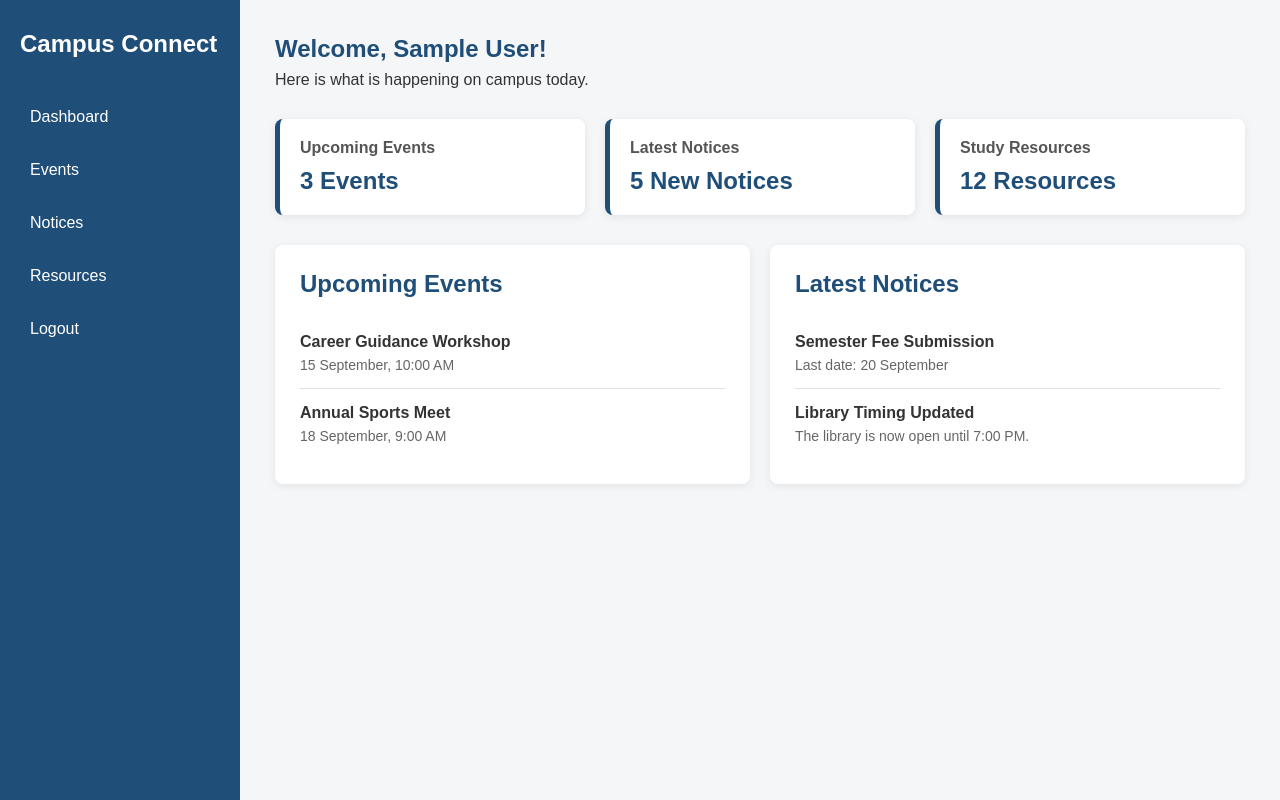
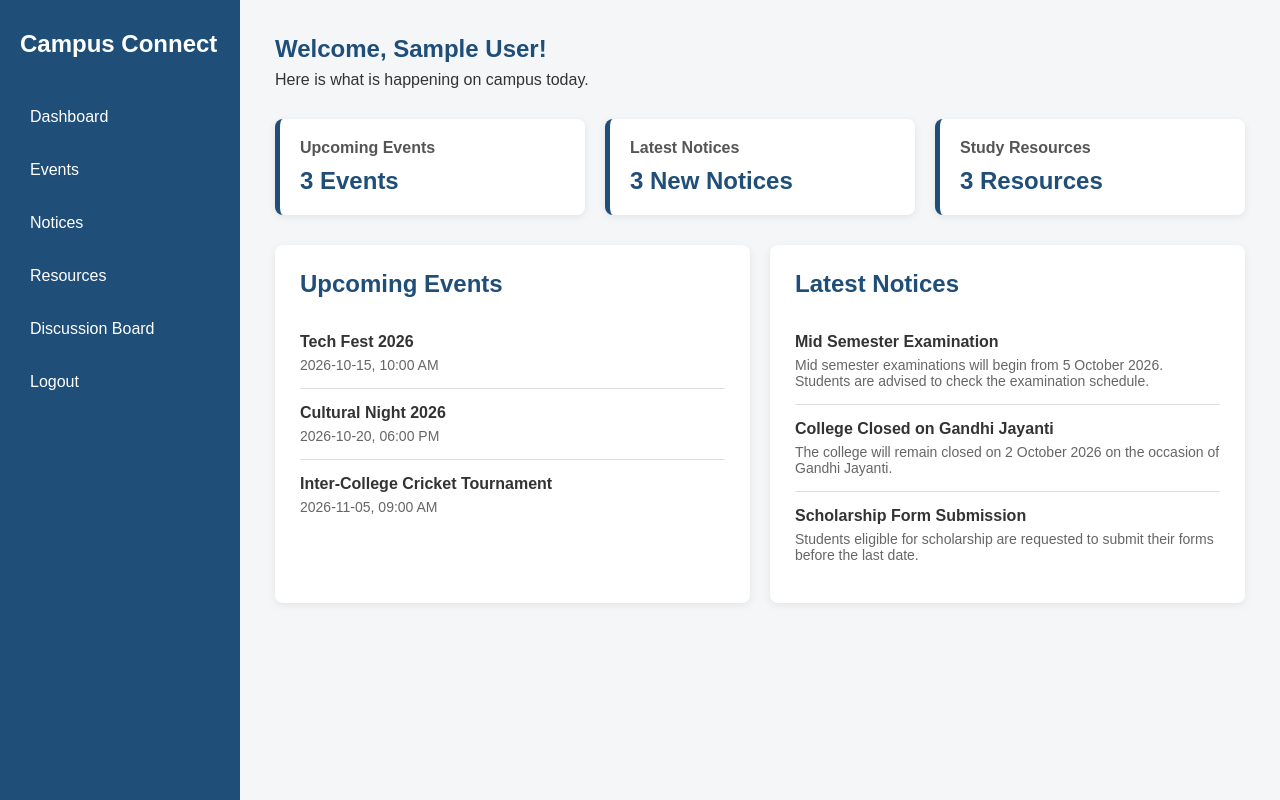
Before and after one commit to gitisha-verma/Campus-connect, a Flask app: page /dashboard in a window 1280 px wide. Run offline with Flask 3, Linux system fonts and the light colour scheme; the visitor is signed in with stand-in values (Sample User, id 1); data comes from the database, SQL or seed files in the repository.

Commit message:
Complete Feature 6 integration and navigation

```diff
--- a/backend/app.py
+++ b/backend/app.py
@@ -1,6 +1,7 @@
-from flask import Flask, request, jsonify, render_template, session, send_from_directory
+from flask import Flask, request, jsonify, render_template, session, send_from_directory, redirect, url_for
 from werkzeug.security import generate_password_hash, check_password_hash
 import sqlite3
+from datetime import datetime
 
 app = Flask(
     __name__,
@@ -67,6 +68,7 @@ def login():
         return jsonify({"message": "Invalid email or password"}), 401
 
     session["student_name"] = user["name"]
+    session["user_id"] = user["id"]
 
     return jsonify({
         "message": "Login successful",
@@ -84,7 +86,17 @@ def dashboard_data():
 
 @app.route("/dashboard")
 def dashboard():
+    if "user_id" not in session:
+        return redirect(url_for("login_page"))
+
     return render_template("dashboard.html")
+
+
+# Logout
+@app.route("/logout")
+def logout():
+    session.clear()
+    return redirect(url_for("login_page"))
 
 
 # Feature 3 - Notices API
@@ -104,6 +116,9 @@ def get_notices():
 # Feature 3 - Notices page
 @app.route("/notices")
 def notices_page():
+    if "user_id" not in session:
+        return redirect(url_for("login_page"))
+
     return render_template("notices.html")
 
 
@@ -124,6 +139,9 @@ def get_events():
 # Feature 4 - Events page
 @app.route("/events")
 def events_page():
+    if "user_id" not in session:
+        return redirect(url_for("login_page"))
+
     return render_template("events.html")
 
 
@@ -144,7 +162,197 @@ def get_resources():
 # Feature 5 - Resources page
 @app.route("/resources")
 def resources_page():
+    if "user_id" not in session:
+        return redirect(url_for("login_page"))
+
     return render_template("resources.html")
+
+
+# Feature 6 - Discussion Board API
+@app.route("/api/discussions")
+def get_discussions():
+    conn = get_db_connection()
+
+    discussions = conn.execute(
+        """
+        SELECT
+            discussions.id,
+            discussions.title,
+            discussions.content,
+            discussions.created_at,
+            users.name AS author
+        FROM discussions
+        JOIN users ON discussions.user_id = users.id
+        ORDER BY discussions.created_at DESC
+        """
+    ).fetchall()
+
+    conn.close()
+
+    return jsonify([dict(discussion) for discussion in discussions])
+
+
+# Feature 6 - Discussion Board page
+@app.route("/discussion")
+def discussion_page():
+
+    if "user_id" not in session:
+        return redirect(url_for("login_page"))
+
+    conn = get_db_connection()
+
+    discussions = conn.execute(
+        """
+        SELECT
+            discussions.id,
+            discussions.title,
+            discussions.content,
+            discussions.created_at,
+            users.name AS author
+        FROM discussions
+        JOIN users ON discussions.user_id = users.id
+        ORDER BY discussions.created_at DESC
+        """
+    ).fetchall()
+
+    conn.close()
+
+    return render_template(
+        "discussion.html",
+        discussions=discussions
+    )
+
+
+# Feature 6 - Create Discussion page
+@app.route("/discussion/create", methods=["GET", "POST"])
+def create_discussion_page():
+
+    if "user_id" not in session:
+        return redirect(url_for("login_page"))
+
+    if request.method == "POST":
+
+        title = request.form.get("title", "").strip()
+        content = request.form.get("content", "").strip()
+
+        if title == "" or content == "":
+            return render_template("create_discussion.html")
+
+        conn = get_db_connection()
+
+        conn.execute(
+            """
+            INSERT INTO discussions
+            (user_id, title, content, created_at)
+            VALUES (?, ?, ?, ?)
+            """,
+            (
+                session["user_id"],
+                title,
+                content,
+                datetime.now().strftime("%Y-%m-%d %H:%M:%S")
+            )
+        )
+
+        conn.commit()
+        conn.close()
+
+        return redirect(url_for("discussion_page"))
+
+    return render_template("create_discussion.html")
+
+
+# Feature 6 - Discussion Detail page
+@app.route("/discussion/<int:discussion_id>", methods=["GET", "POST"])
+def discussion_detail(discussion_id):
+
+    # Only logged-in students can access the discussion detail page
+    if "user_id" not in session:
+        return redirect(url_for("login_page"))
+
+    if request.method == "POST":
+
+        reply = request.form.get("reply", "").strip()
+
+        if reply != "":
+            conn = get_db_connection()
+
+            discussion = conn.execute(
+                "SELECT id FROM discussions WHERE id = ?",
+                (discussion_id,)
+            ).fetchone()
+
+            if discussion is None:
+                conn.close()
+                return "Discussion not found", 404
+
+            conn.execute(
+                """
+                INSERT INTO replies
+                (discussion_id, user_id, content, created_at)
+                VALUES (?, ?, ?, ?)
+                """,
+                (
+                    discussion_id,
+                    session["user_id"],
+                    reply,
+                    datetime.now().strftime("%Y-%m-%d %H:%M:%S")
+                )
+            )
+
+            conn.commit()
+            conn.close()
+
+        return redirect(
+            url_for(
+                "discussion_detail",
+                discussion_id=discussion_id
+            )
+        )
+
+    conn = get_db_connection()
+
+    discussion = conn.execute(
+        """
+        SELECT
+            discussions.id,
+            discussions.title,
+            discussions.content,
+            discussions.created_at,
+            users.name AS author
+        FROM discussions
+        JOIN users ON discussions.user_id = users.id
+        WHERE discussions.id = ?
+        """,
+        (discussion_id,)
+    ).fetchone()
+
+    if discussion is None:
+        conn.close()
+        return "Discussion not found", 404
+
+    replies = conn.execute(
+        """
+        SELECT
+            replies.id,
+            replies.content,
+            replies.created_at,
+            users.name AS author
+        FROM replies
+        JOIN users ON replies.user_id = users.id
+        WHERE replies.discussion_id = ?
+        ORDER BY replies.created_at ASC
+        """,
+        (discussion_id,)
+    ).fetchall()
+
+    conn.close()
+
+    return render_template(
+        "discussion_detail.html",
+        discussion=discussion,
+        replies=replies
+    )
 
 
 # Feature 3 - Notices JavaScript
--- a/frontend/static/js/dashboard.js
+++ b/frontend/static/js/dashboard.js
@@ -1,4 +1,6 @@
 document.addEventListener("DOMContentLoaded", function () {
+
+    // Load logged-in student's name
     fetch("/dashboard-data")
         .then(response => response.json())
         .then(data => {
@@ -11,4 +13,89 @@ document.addEventListener("DOMContentLoaded", function () {
         .catch(error => {
             console.error("Error loading dashboard data:", error);
         });
+
+
+    // Load events
+    fetch("/api/events")
+        .then(response => response.json())
+        .then(events => {
+
+            const eventCount = document.getElementById("event-count");
+            const upcomingEvents = document.getElementById("upcoming-events");
+
+            if (eventCount) {
+                eventCount.textContent = `${events.length} Events`;
+            }
+
+            if (upcomingEvents) {
+                upcomingEvents.innerHTML = "";
+
+                events.slice(0, 3).forEach(event => {
+
+                    const item = document.createElement("div");
+                    item.className = "item";
+
+                    item.innerHTML = `
+                        <h3>${event.title}</h3>
+                        <p>${event.date}, ${event.time}</p>
+                    `;
+
+                    upcomingEvents.appendChild(item);
+                });
+            }
+        })
+        .catch(error => {
+            console.error("Error loading events:", error);
+        });
+
+
+    // Load notices
+    fetch("/api/notices")
+        .then(response => response.json())
+        .then(notices => {
+
+            const noticeCount = document.getElementById("notice-count");
+            const latestNotices = document.getElementById("latest-notices");
+
+            if (noticeCount) {
+                noticeCount.textContent = `${notices.length} New Notices`;
+            }
+
+            if (latestNotices) {
+                latestNotices.innerHTML = "";
+
+                notices.slice(0, 3).forEach(notice => {
+
+                    const item = document.createElement("div");
+                    item.className = "item";
+
+                    item.innerHTML = `
+                        <h3>${notice.title}</h3>
+                        <p>${notice.content}</p>
+                    `;
+
+                    latestNotices.appendChild(item);
+                });
+            }
+        })
+        .catch(error => {
+            console.error("Error loading notices:", error);
+        });
+
+
+    // Load resources
+    fetch("/api/resources")
+        .then(response => response.json())
+        .then(resources => {
+
+            const resourceCount = document.getElementById("resource-count");
+
+            if (resourceCount) {
+                resourceCount.textContent = `${resources.length} Resources`;
+            }
+        })
+        .catch(error => {
+            console.error("Error loading resources:", error);
+        });
+
 });
--- a/frontend/templates/create_discussion.html
+++ b/frontend/templates/create_discussion.html
@@ -22,6 +22,7 @@
                 <a href="/events">Events</a>
                 <a href="/resources">Resources</a>
                 <a href="/discussion">Discussion Board</a>
+                <a href="/logout">Logout</a>
             </nav>
         </aside>
 
@@ -46,7 +47,7 @@
                 <form
                     id="create-discussion-form"
                     class="discussion-form"
-                    action="#"
+                    action="{{ url_for('create_discussion_page') }}"
                     method="post"
                 >
 
@@ -60,7 +61,6 @@
                             id="discussion-title"
                             name="title"
                             placeholder="Enter your discussion title"
-                            required
                         >
 
                         <small
@@ -80,7 +80,6 @@
                             name="content"
                             rows="8"
                             placeholder="Write your question or discussion here..."
-                            required
                         ></textarea>
 
                         <small
--- a/frontend/templates/dashboard.html
+++ b/frontend/templates/dashboard.html
@@ -18,7 +18,8 @@
                 <a href="/events">Events</a>
                 <a href="/notices">Notices</a>
                 <a href="/resources">Resources</a>
-                <a href="#">Logout</a>
+                <a href="/discussion">Discussion Board</a>
+                <a href="/logout">Logout</a>
             </nav>
         </aside>
 
@@ -32,17 +33,17 @@
 
                 <div class="card">
                     <h3>Upcoming Events</h3>
-                    <p>3 Events</p>
+                    <p id="event-count">0 Events</p>
                 </div>
 
                 <div class="card">
                     <h3>Latest Notices</h3>
-                    <p>5 New Notices</p>
+                    <p id="notice-count">0 New Notices</p>
                 </div>
 
                 <div class="card">
                     <h3>Study Resources</h3>
-                    <p>12 Resources</p>
+                    <p id="resource-count">0 Resources</p>
                 </div>
 
             </section>
@@ -51,30 +52,12 @@
 
                 <div class="content-box">
                     <h2>Upcoming Events</h2>
-
-                    <div class="item">
-                        <h3>Career Guidance Workshop</h3>
-                        <p>15 September, 10:00 AM</p>
-                    </div>
-
-                    <div class="item">
-                        <h3>Annual Sports Meet</h3>
-                        <p>18 September, 9:00 AM</p>
-                    </div>
+                    <div id="upcoming-events"></div>
                 </div>
 
                 <div class="content-box">
                     <h2>Latest Notices</h2>
-
-                    <div class="item">
-                        <h3>Semester Fee Submission</h3>
-                        <p>Last date: 20 September</p>
-                    </div>
-
-                    <div class="item">
-                        <h3>Library Timing Updated</h3>
-                        <p>The library is now open until 7:00 PM.</p>
-                    </div>
+                    <div id="latest-notices"></div>
                 </div>
 
             </section>
--- a/frontend/templates/events.html
+++ b/frontend/templates/events.html
@@ -22,7 +22,8 @@
                 <a href="/notices">Notices</a>
                 <a href="/events">Events</a>
                 <a href="/resources">Resources</a>
-                <a href="#">Logout</a>
+                <a href="/discussion">Discussion Board</a>
+                <a href="/logout">Logout</a>
             </nav>
         </aside>
 
--- a/frontend/templates/notices.html
+++ b/frontend/templates/notices.html
@@ -21,7 +21,8 @@
                 <a href="/events">Events</a>
                 <a href="/notices">Notices</a>
                 <a href="/resources">Resources</a>
-                <a href="#">Logout</a>
+                <a href="/discussion">Discussion Board</a>
+                <a href="/logout">Logout</a>
             </nav>
         </aside>
 
--- a/frontend/templates/resources.html
+++ b/frontend/templates/resources.html
@@ -22,6 +22,8 @@
                 <a href="/notices">Notices</a>
                 <a href="/events">Events</a>
                 <a href="/resources">Resources</a>
+                <a href="/discussion">Discussion Board</a>
+                <a href="/logout">Logout</a>
             </nav>
         </aside>
 
```
Also changed, not shown: frontend/templates/discussion.html (+30 -86 lines), frontend/templates/discussion_detail.html (+32 -40 lines).
